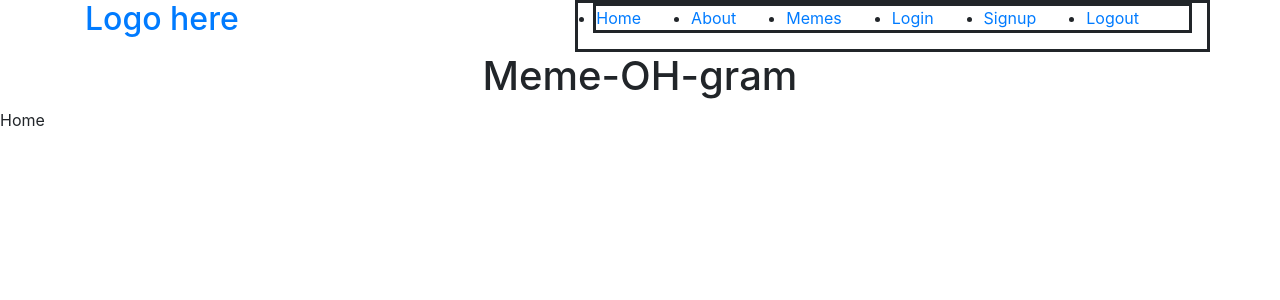
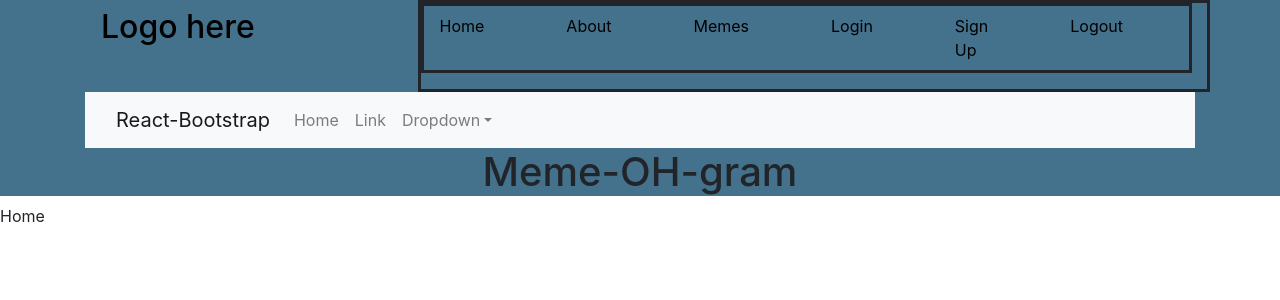
Before and after one commit to kimberlyamaya/MEME-OH-GRAM_2.0, a React (Create React App) app in the folder client/: page / in a window 1280 px wide. Shown: the top 300 px of the page. Built offline with nearby package versions, Linux system fonts and the light colour scheme.

Commit message:
added navber for signup page

```diff
--- a/client/package.json
+++ b/client/package.json
@@ -6,7 +6,9 @@
     "@testing-library/jest-dom": "^5.16.2",
     "@testing-library/react": "^12.1.3",
     "@testing-library/user-event": "^13.5.0",
+    "bootstrap": "^5.1.3",
     "react": "^17.0.2",
+    "react-bootstrap": "^2.2.1",
     "react-dom": "^17.0.2",
     "react-router-dom": "^6.2.2",
     "react-scripts": "5.0.0",
--- a/client/public/index.html
+++ b/client/public/index.html
@@ -11,6 +11,9 @@
     />
     <link rel="apple-touch-icon" href="%PUBLIC_URL%/logo192.png" />
     <link rel="stylesheet" href="https://stackpath.bootstrapcdn.com/bootstrap/4.1.3/css/bootstrap.min.css" integrity="sha384-MCw98/SFnGE8fJT3GXwEOngsV7Zt27NXFoaoApmYm81iuXoPkFOJwJ8ERdknLPMO" crossorigin="anonymous">
+    <link rel="stylesheet" href="https://cdnjs.cloudflare.com/ajax/libs/font-awesome/4.7.0/css/font-awesome.min.css">
+<!-- <link rel="stylesheet" href="meme-OH-gram/client/src/App.css"> -->
+
     <!--
       manifest.json provides metadata used when your web app is installed on a
       user's mobile device or desktop. See https://developers.google.com/web/fundamentals/web-app-manifest/
--- a/client/src/App.css
+++ b/client/src/App.css
@@ -11,42 +11,85 @@
   pointer-events: none;
 }
 
-@media (prefers-reduced-motion: no-preference) {
+/* @media (prefers-reduced-motion: no-preference) {
   .App-logo {
     animation: App-logo-spin infinite 20s linear;
   }
+} */
+a{
+  color: black;
+}
+ul{
+  list-style-type: none;
 }
 
-.App-header {
-  background-color: #282c34;
-  min-height: 100vh;
-  display: flex;
-  flex-direction: column;
-  align-items: center;
-  justify-content: center;
-  font-size: calc(10px + 2vmin);
-  color: white;
-}
 
 .App-link {
   color: #61dafb;
 }
 
-@keyframes App-logo-spin {
-  from {
-    transform: rotate(0deg);
-  }
-  to {
-    transform: rotate(360deg);
-  }
+.bigNavbar{
+  background-color: rgb(68, 113, 140);
+}
+
+.hamburger{
+  margin: auto;
+  /* display: none; */
+  cursor: pointer;
 }
 .signupForm{
 border-top: 1px solid black;
 width: 100%;
-padding-left: 100px;
+/* padding-left: 100px; */
 height: 100vh;
 font-size: 50px;
 background-image: url("./Assets/bg.png");
 background-size: cover;
+}
+@media(max-width: 768px){
 
 }
+@media(min-width:600px) {
+  .openbtn{
+    visibility:hidden;
+  }
+
+
+
+
+}
+@media (max-width:600px){
+ h4,h2{
+    font-size:0.4em;
+    padding-left: 10px;
+  }
+  .btn{
+    font-size: .10em;
+    width: 60px;
+
+  }
+  .form-group{
+    width: auto;
+    font-size: small;
+  }
+  h1{
+    font-size: 2em;
+  }
+  .header{
+    background-color: #008F95;
+  }
+  ul{
+  list-style-type: none;
+  }
+  a{
+    color: black;
+    visibility: hidden;
+  }
+  .hamburger{
+    display: block;
+
+  }
+
+
+}
+/*  */
--- a/client/src/App.js
+++ b/client/src/App.js
@@ -1,6 +1,7 @@
-// import logo from './logo.svg';
+ import logo from './logo.svg';
 import React from 'react';
 import { BrowserRouter as Router, Routes, Route } from 'react-router-dom';
+
 // import {setContext} from "@apollo/client/link/context"
 import './App.css';
 import Navbar from "./components/Navbar/Navbar"
--- a/client/src/components/Navbar/Navbar.js
+++ b/client/src/components/Navbar/Navbar.js
@@ -1,5 +1,8 @@
 import React from 'react'
-import { NavLink } from "react-router-dom"
+
+// import 'react-bootstrap'
+ import { Container, NavDropdown, Nav, Navbar, NavLink } from 'react-bootstrap';
+
 const styles = {
     inline: {
         display: "flex",
@@ -8,29 +11,34 @@ const styles = {
         fontDecoration: "none"
     },
     space: {
-        marginRight: "50px"
+        marginRight: "50px",
+
     },
     bGackcolor:{
         backGroundColor:"red"
     },
     title:{
         justifyContent:"center"
-
+    },
+    header:{backgroundColor:"lightgreen"
     }
 }
 
-function Navbar() {
+
+
+
+function NavbarMain() {
     const handleClick = () => {
         console.log("click handled")
     }
     return (
         <>
-<header >
+<header className='header bigNavbar' >
     <div className="container ">
-        <div class="row">
-        <div class="col-sm">
+        <div className="row">
+        <div className="col-sm">
       <h2>
-        <a data-testid="link" href="/home">
+        <a className='logo' href="/home">
         <NavLink to="/home" onClick={() => handleClick()}>
         Logo here
         </NavLink>
@@ -38,7 +46,7 @@ function Navbar() {
      </h2>
     </div>
 
-    <div class="col-sm" style={styles.inline}>
+    <nav className="col-sm nav" style={styles.inline}>
     <ul style={styles.inline}>
         <li style={styles.space}>
         <NavLink to="/home" onClick={() => handleClick()}>
@@ -61,7 +69,7 @@ function Navbar() {
         </li>
         <li style={styles.space}>
         <NavLink to="/signupform" onClick={() => handleClick()}>
-             Signup
+             Sign Up
         </NavLink>
         </li>
         <li style={styles.space}>
@@ -70,14 +78,41 @@ function Navbar() {
         </NavLink>
         </li>
     </ul>
-       </div>
+   </nav>
      </div>
+ <Navbar bg="light" expand="lg">
+  <Container>
+    <Navbar.Brand href="#home">React-Bootstrap</Navbar.Brand>
+    <Navbar.Toggle aria-controls="basic-navbar-nav" />
+    <Navbar.Collapse id="basic-navbar-nav">
+      <Nav className="me-auto">
+        <Nav.Link href="#home">Home</Nav.Link>
+        <Nav.Link href="#link">Link</Nav.Link>
+        <NavDropdown title="Dropdown" id="basic-nav-dropdown">
+          <NavDropdown.Item href="#action/3.1">Action</NavDropdown.Item>
+          <NavDropdown.Item href="#action/3.2">Another action</NavDropdown.Item>
+          <NavDropdown.Item href="#action/3.3">Something</NavDropdown.Item>
+          <NavDropdown.Divider />
+          <NavDropdown.Item href="#action/3.4">Separated link</NavDropdown.Item>
+        </NavDropdown>
+      </Nav>
+    </Navbar.Collapse>
+  </Container>
+</Navbar>
+
+
+
+
+
+</div>
+
+
+   <div className='col-12 text-center'><h1>Meme-OH-gram</h1>
    </div>
-   <div className='col-12 text-center'><h1>Meme-OH-gram</h1></div>
  </header>
         </>
 
     )
 }
 
-export default Navbar
+export default NavbarMain
--- a/client/src/components/SignupForm/Signup.js
+++ b/client/src/components/SignupForm/Signup.js
@@ -1,4 +1,6 @@
 import React from 'react'
+import "bootstrap-react"
+import Navbar from '../Navbar/Navbar'
 const styles = {
   width: {
     with: "50%"
@@ -7,28 +9,32 @@ const styles = {
 }
 function Signup() {
   return (
-    <><div className='signupForm'>
+    <>
+    <div className='signupForm'>
+
       <h2>Signup</h2>
       <h4>Signup now to embark in joy ride  </h4>
       <div className='container'>
         <div>
           <form >
-            <div class="form-group">
-              <label for="exampleInputEmail1">Email address</label>
-              <input type="email" class="form-control" id="exampleInputEmail1" aria-describedby="emailHelp" placeholder="Enter email" />
-              <div class="form-group">
-                <label for="exampleInputPassword1">Password</label>
-                <input type="password" class="form-control" id="exampleInputPassword1" placeholder="Password" />
+            <div className="form-group">
+              <label htmlFor="exampleInputEmail1">Email address</label>
+              <input type="email" className="form-control" id="exampleInputEmail1" aria-describedby="emailHelp" placeholder="Enter email" />
+              <div className="form-group">
+                <label htmlFor="exampleInputPassword1">Password</label>
+                <input type="password" className="form-control" id="exampleInputPassword1" placeholder="Password" />
               </div>
+              <button type="submit" className="btn btn-secondary btn-lg">submit</button>
             </div>
           </form>
         </div >
       </div>
     </div>
+
     </>
 
 
   )
 }
 
-export default Signup
+export default Signup;
--- a/client/src/index.js
+++ b/client/src/index.js
@@ -3,6 +3,7 @@ import ReactDOM from 'react-dom';
 import './index.css';
 import App from './App';
 import reportWebVitals from './reportWebVitals';
+
 
 ReactDOM.render(
   <React.StrictMode>
--- a/package.json
+++ b/package.json
@@ -23,8 +23,10 @@
   },
   "homepage": "https://github.com/kimberlyamaya/meme-OH-gram#readme",
   "dependencies": {
+    "@chakra-ui/react": "^1.8.6",
     "apollo-server-express": "^3.6.3",
     "bcrypt": "^5.0.1",
+    "bootstrap-react": "^0.5.0-alpha.14",
     "concurrently": "^7.0.0",
     "express": "^4.17.3",
     "graphql": "^16.3.0",
```
Also changed, not shown: 2 other files (tests, documents, lock files or other folders).
